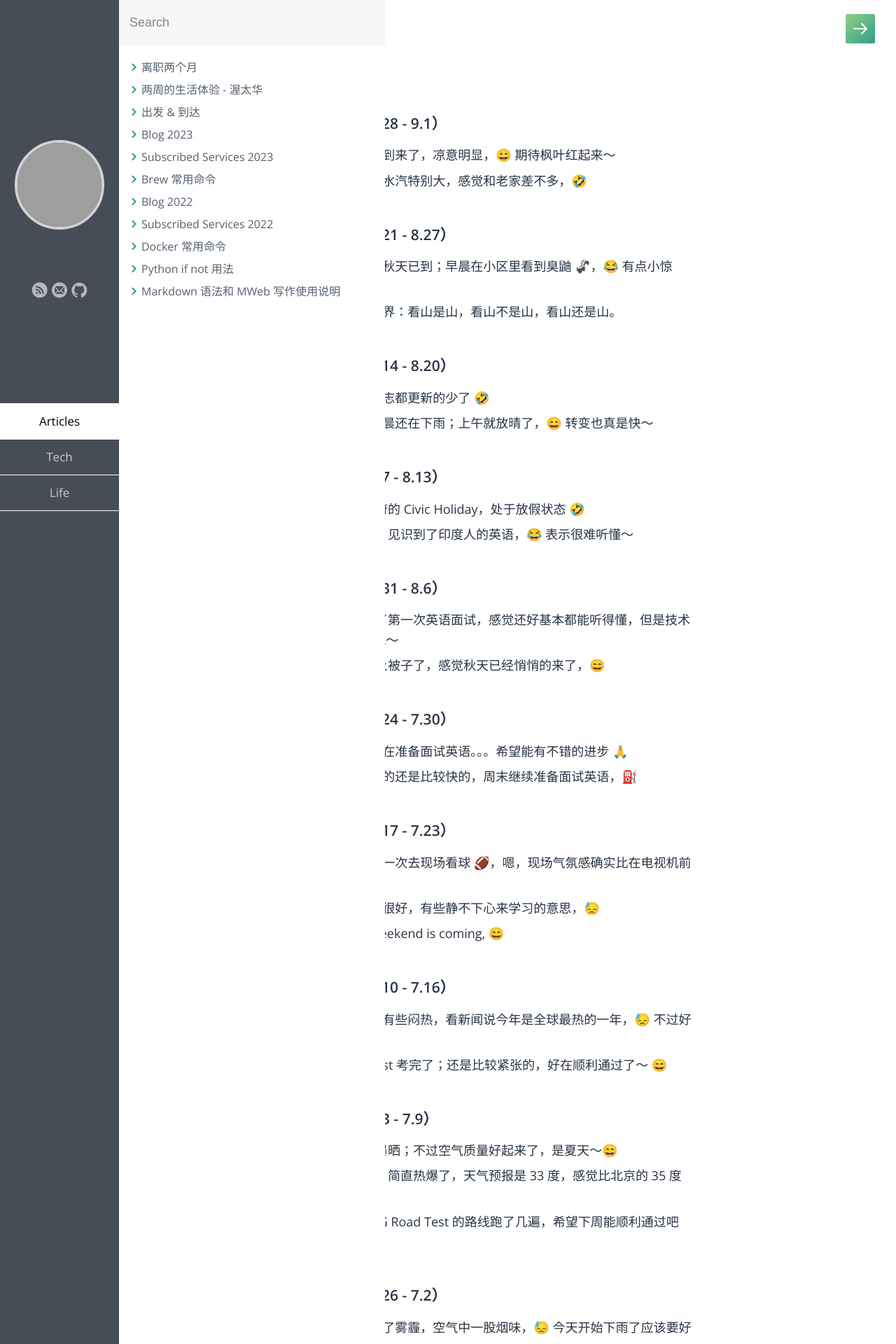
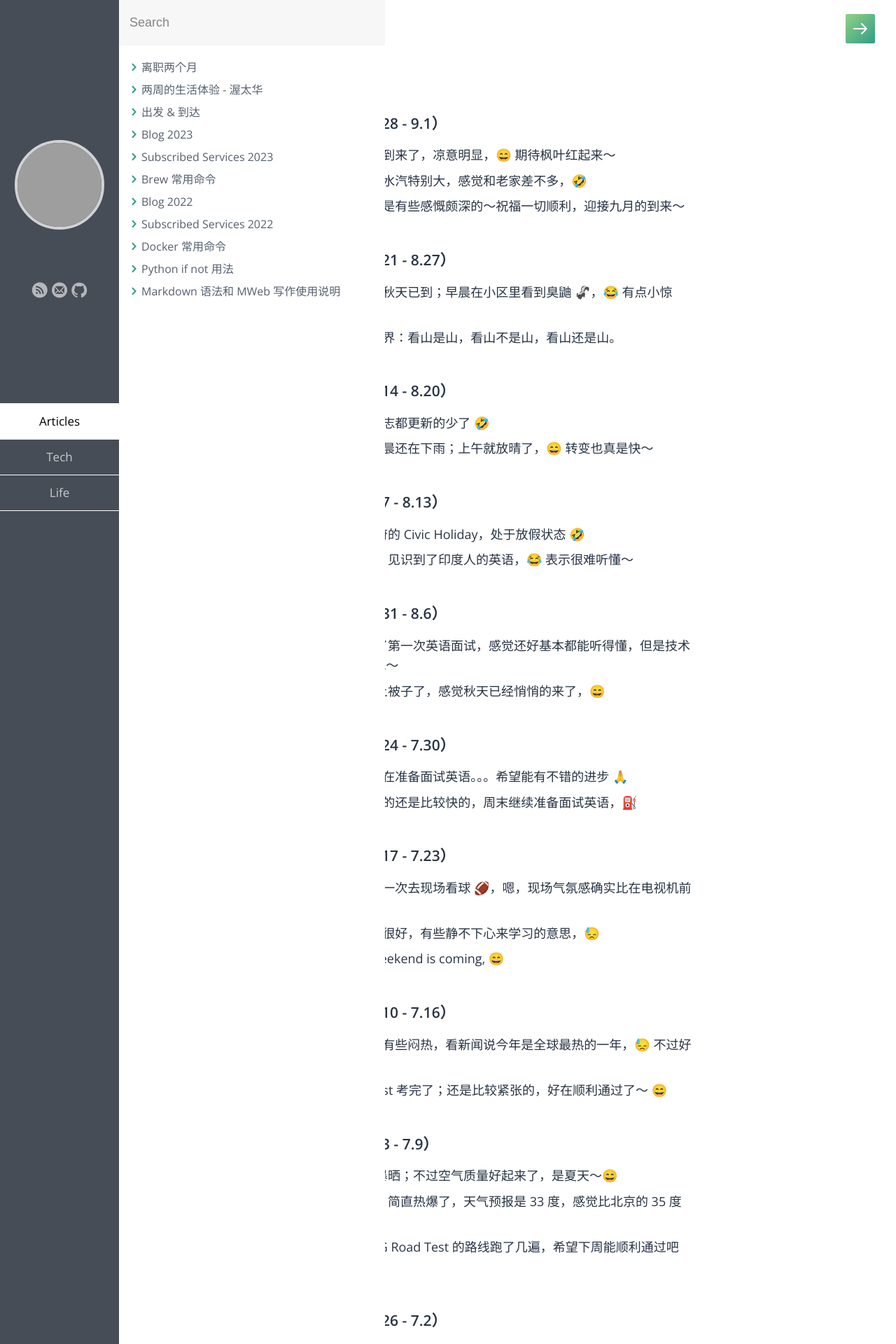
Before and after one commit to samxupeiran/samxupeiran.github.io, a Jekyll site: the page built from _posts/life/2023-01-03-my-blog.md, in a window 1280 px wide. Shown: the top 1920 px of the page at 70% size. Built offline with Jekyll 4.4.1, drawn with Linux system fonts in a browser that asks for light colours; some web fonts are replaced; some of the changed text lies outside the part shown; grey boxes are pictures that could not be loaded.

Commit message:
feat: add weekly blog 8.31

```diff
--- a/_posts/life/2023-01-03-my-blog.md
+++ b/_posts/life/2023-01-03-my-blog.md
@@ -9,6 +9,7 @@ tags: Blog
 - ### 2023 年 8 月 第 5 周（8.28 - 9.1）
      - 8.28 早晨明显感觉到秋天到来了，凉意明显，😄 期待枫叶红起来～
      - 8.30 今天阴雨绵绵，早晨水汽特别大，感觉和老家差不多，🤣
+     - 8.31 八月最后一天了，还是有些感慨颇深的～祝福一切顺利，迎接九月的到来～
 
 - ### 2023 年 8 月 第 4 周（8.21 - 8.27）
      - 8.21 早晨凉意很明显了，秋天已到；早晨在小区里看到臭鼬 🦨，😂 有点小惊喜，比松鼠大很多啊。。
```
